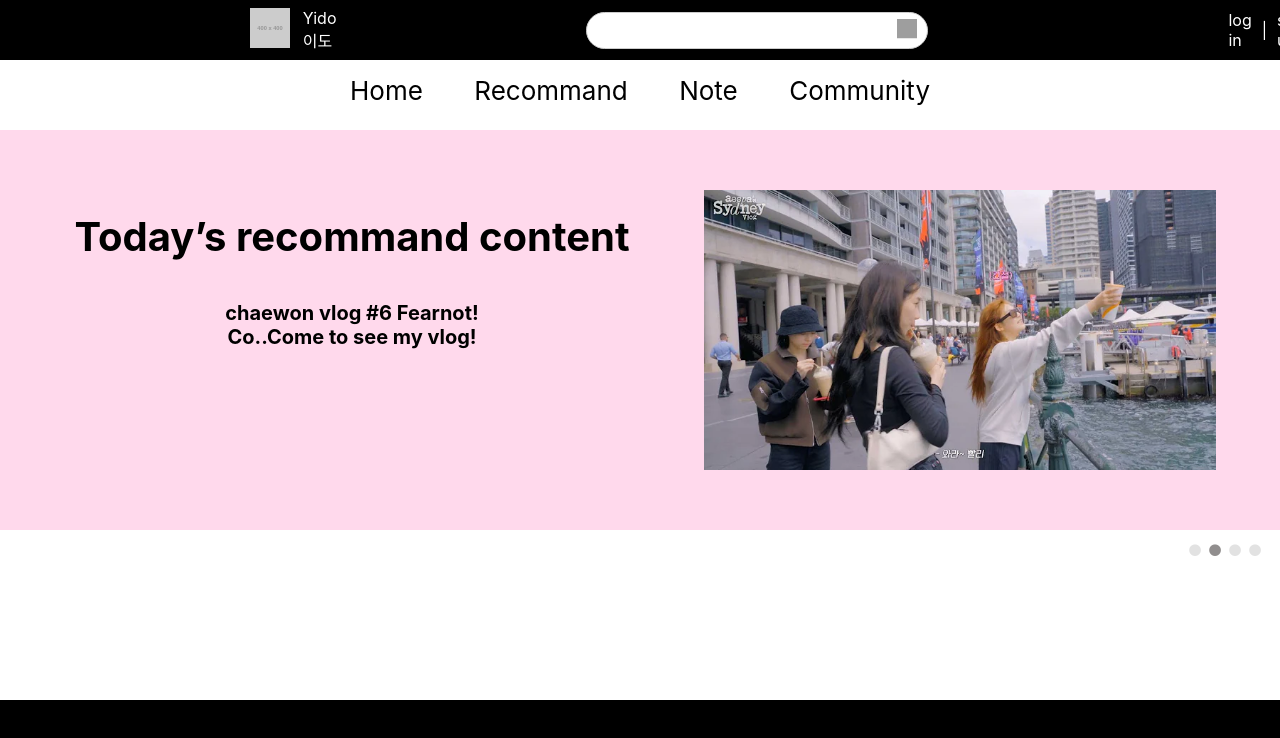
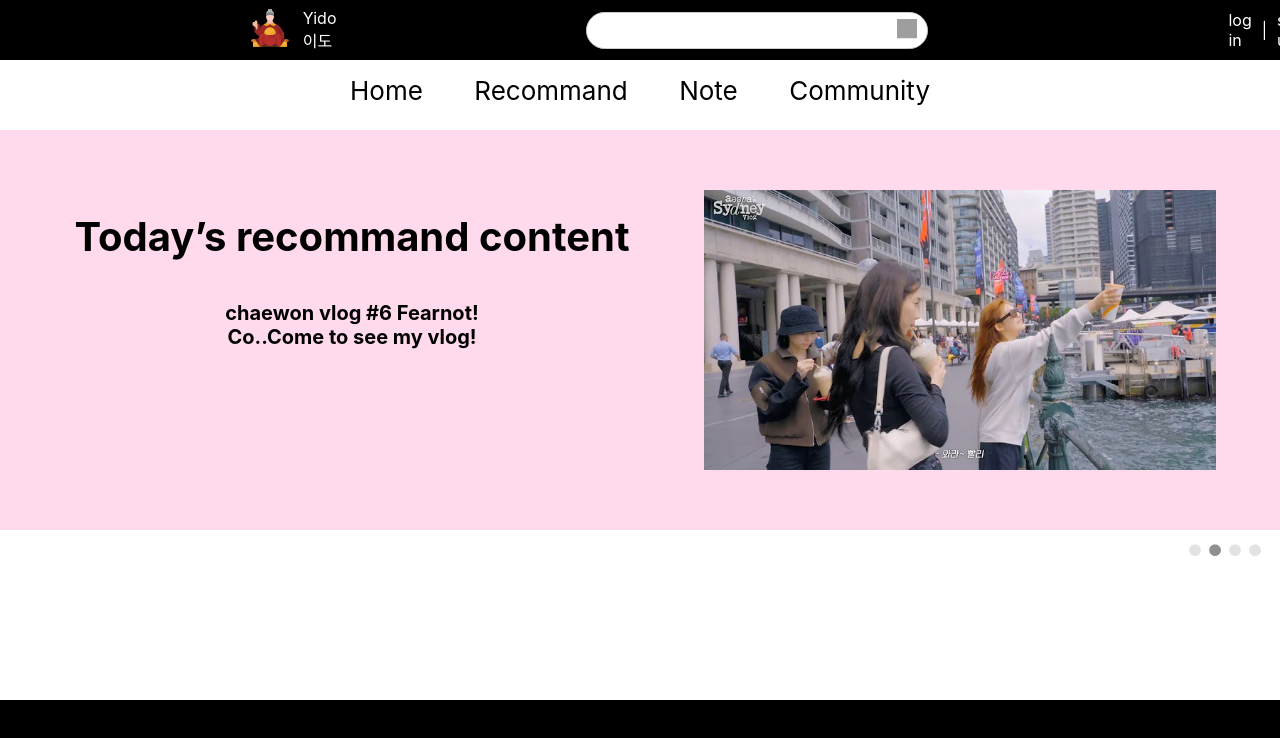
Before and after one commit to minu0897/capstone-yido, a React (Create React App) app: page / in a window 1280 px wide. Shown: the top 738 px of the page. Built offline with nearby package versions, Linux system fonts and the light colour scheme; grey boxes are pictures that could not be loaded.

Commit message:
header add icon

```diff
--- a/src/components/common/header/Header.jsx
+++ b/src/components/common/header/Header.jsx
@@ -1,6 +1,7 @@
 import React from 'react';
 import { Link } from 'react-router-dom';
 import './Header.css';
+import icon from '../../../sample/sejong.png'
 
 const Header = () => {
 
@@ -13,7 +14,7 @@ const Header = () => {
     <div className='header'>
         <div>
         <Link to={'/'}>
-          <img src="https://www.dummyimage.com/400x400/bdbfff/0011ff&text=logo" width="40px" height="40px" style={{ marginLeft: '250px'}} />
+          <img src={icon} width="40px" height="40px" style={{ marginLeft: '250px'}} />
         </Link>
         </div>
         <div style={{marginLeft:'1%'}}>
```
Also changed, not shown: src/sample/sejong.png (added).
